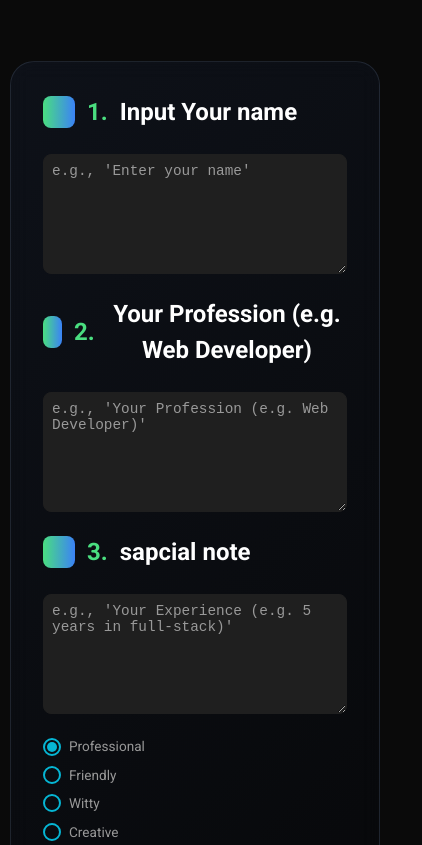
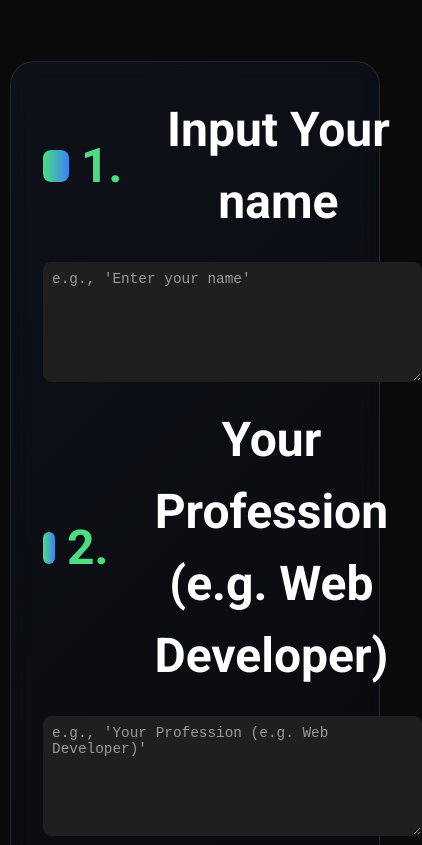
Before and after one commit to ghoti6/bio-frontend, a plain HTML site: page front_end/index.html in a window 390 px wide. Shown: the part 4413-5258 px from the top of the page, 422 px wide, since content can reach past the window. Drawn offline with Linux system fonts and the light colour scheme.

Commit message:
Update style.css

```diff
--- a/front_end/style.css
+++ b/front_end/style.css
@@ -1000,6 +1000,8 @@
            .ai-generator h2 {
                font-size: 2rem;
            }
+            .ai-generator h3 {
+                 font-size: 3rem;
 
            .ai-generator p {
               font-size: 1rem;
```
